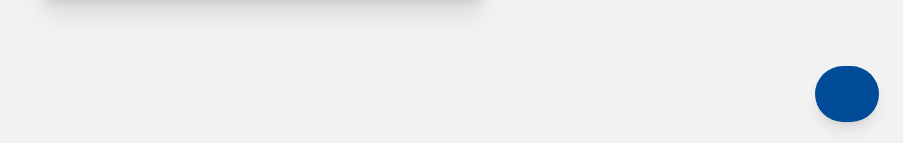
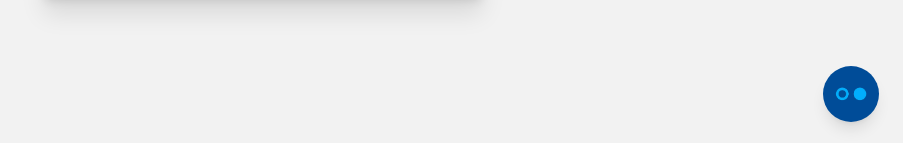
Before and after one commit to Arnold-Dsouza/HBRS-GO-website, a Next.js app in the folder frontend/: page /signup in a window 1280 px wide. Shown: the part 654-797 px from the top of the page, without its empty margins (377-1280 px from the left). Built offline with nearby package versions, Linux system fonts and the light colour scheme.

Commit message:
Implement code changes to enhance functionality and improve performance

```diff
--- a/frontend/src/components/Chatbot.tsx
+++ b/frontend/src/components/Chatbot.tsx
@@ -205,16 +205,17 @@ export default function Chatbot() {
           onClick={() => setIsOpen(!isOpen)}
           size="lg"
           className={cn(
-            "h-14 w-14 rounded-full shadow-lg transition-all duration-200 hover:scale-110",
+            "h-14 w-14 rounded-full shadow-lg transition-all duration-200 hover:scale-110 p-0",
             "bg-primary hover:bg-primary/90 text-primary-foreground",
             isOpen && "rotate-180"
           )}
         >
-          {isOpen ? (
-            <X className="h-6 w-6" />
-          ) : (
-            <MessageCircle className="h-6 w-6" />
-          )}
+          <img
+            src="/images/hbrslogo.png"
+            alt="HBRS Logo"
+            className="h-10 w-10 object-contain"
+            style={{ filter: isOpen ? 'grayscale(100%)' : 'none', transition: 'filter 0.2s' }}
+          />
         </Button>
       </div>
     </>
```
Also changed, not shown: frontend/public/images/hbrslogo.png (added), 1 other file (tests, documents, lock files or other folders).
